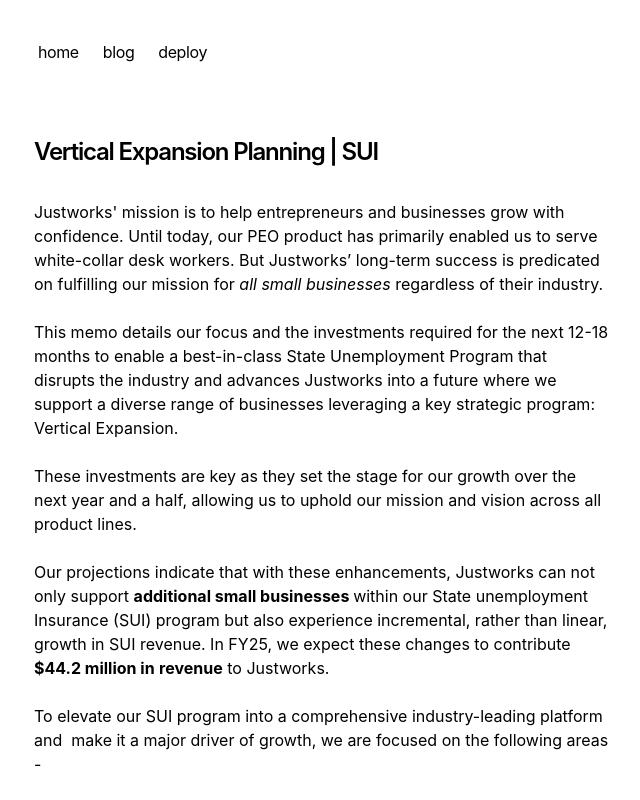
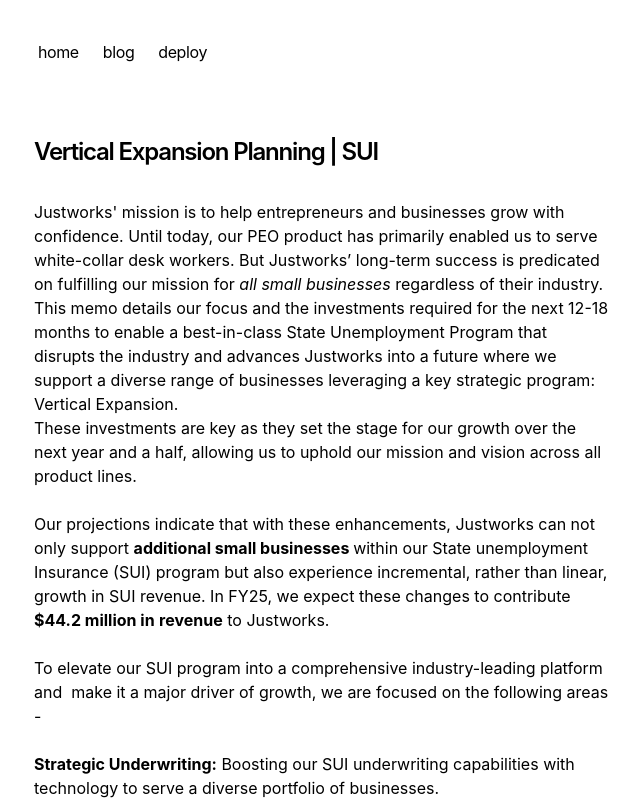
Before and after one commit to RishiA/memo-assist, a Next.js app: page / in a window 1280 px wide. Shown: the top 800 px of the page, without its empty margins (318-958 px from the left). Built offline with nearby package versions, Linux system fonts and the light colour scheme.

Commit message:
<p> fixes

```diff
--- a/app/page.tsx
+++ b/app/page.tsx
@@ -6,20 +6,15 @@ export default function Page() {
       <h1 className="mb-8 text-2xl font-semibold tracking-tighter">
         Vertical Expansion Planning | SUI
       </h1>
-      <p className="mb-4">
+
 
       <p>
 				Justworks' mission is to help entrepreneurs and businesses grow with confidence. Until today, our PEO product has primarily enabled us to serve white-collar desk workers. But Justworks’ long-term success is predicated on fulfilling our mission for <em>all small businesses</em> regardless of their industry.
 			</p>
 			<p>
-				&#xa0;
-			</p>
-			<p>
 				This memo details our focus and the investments required for the next 12-18 months to enable a best-in-class State Unemployment Program that disrupts the industry and advances Justworks into a future where we support a diverse range of businesses leveraging a key strategic program: Vertical Expansion.
 			</p>
-			<p>
-				&#xa0;
-			</p>
+
 			<p>
 				These investments are key as they set the stage for our growth over the next year and a half, allowing us to uphold our mission and vision across all product lines.&#xa0;
 			</p>
@@ -59,9 +54,6 @@ export default function Page() {
           </li>
         </ol>
 
-
-      </p>
-
     </section>
   )
 }
```
